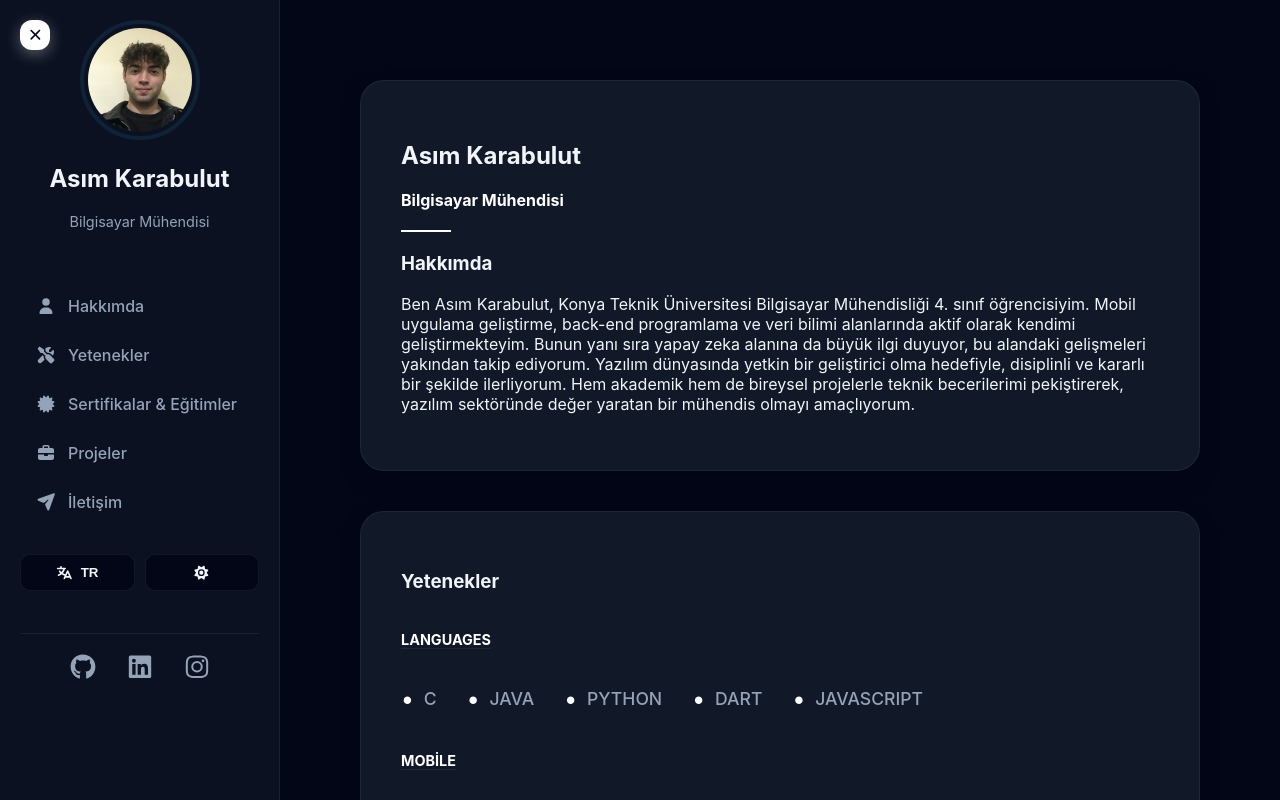
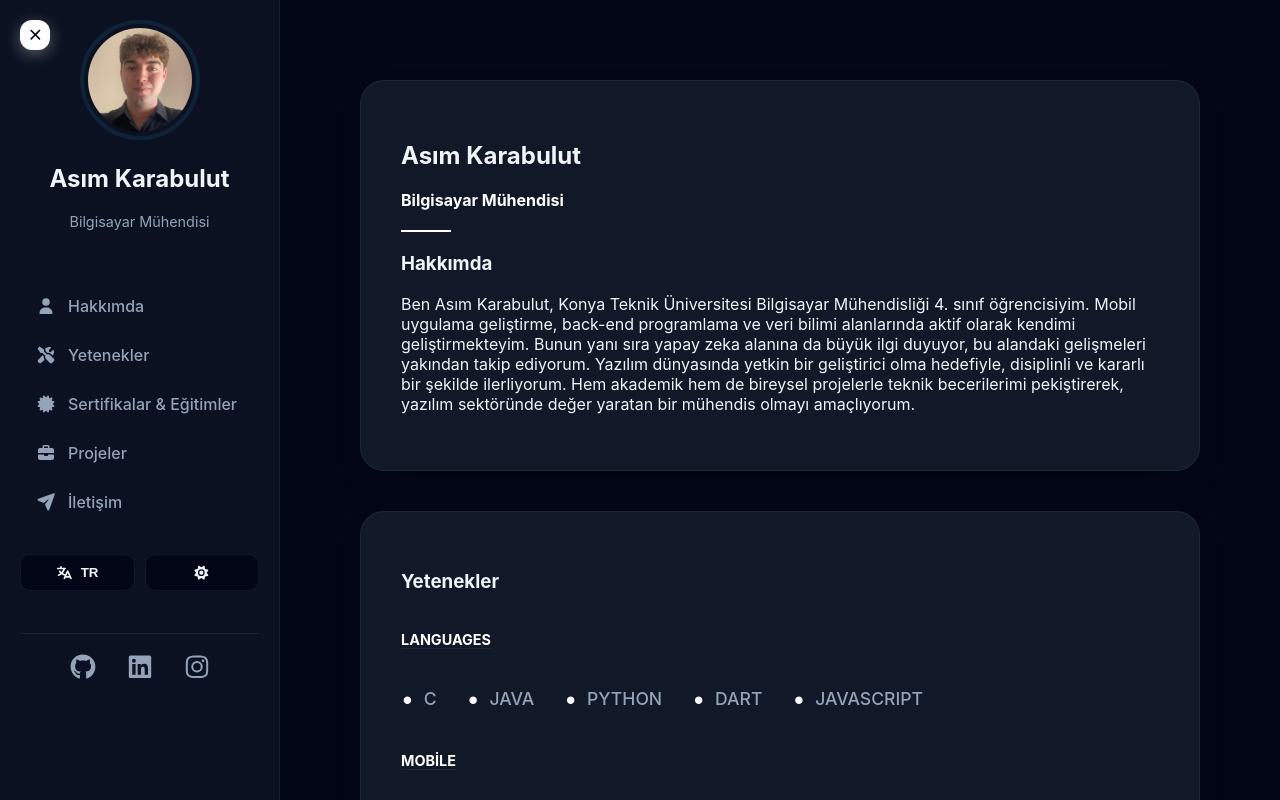
Before and after one commit to asmss/my_portfoy_repo, a React (Create React App) app: page / in a window 1280 px wide. Shown: the top 800 px of the page. Built offline with nearby package versions, Linux system fonts and the light colour scheme.

Commit message:
Update profile picture in App.js

```diff
--- a/src/App.js
+++ b/src/App.js
@@ -65,7 +65,7 @@ const SERVICE_ID = process.env.REACT_APP_EMAILJS_SERVICE_ID;
 
       <aside className={`sidebar ${isSidebarOpen ? 'open' : 'closed'}`}>
         <div className="profile-section">
-          <img src="/image/asım.jpeg" alt="Asım" className="profile-pic" />
+          <img src="/image/asimssss.jpeg" alt="Asım" className="profile-pic" />
           <h2>Asım Karabulut</h2>
           <p className="sidebar-role">{t.role}</p>
         </div>
```
